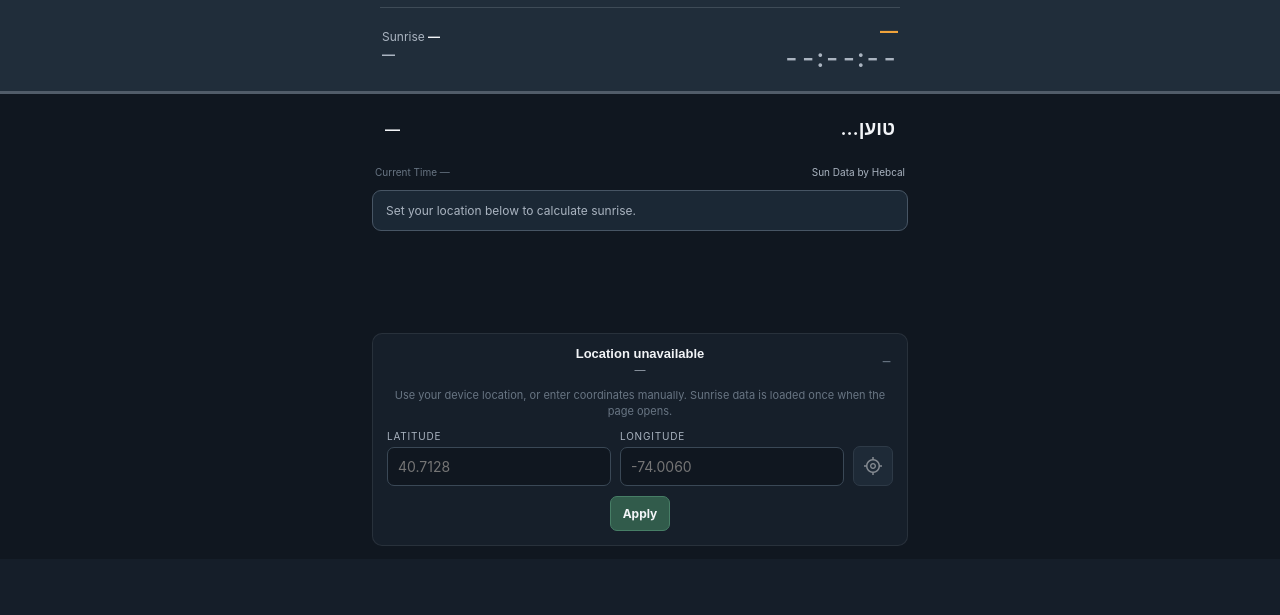
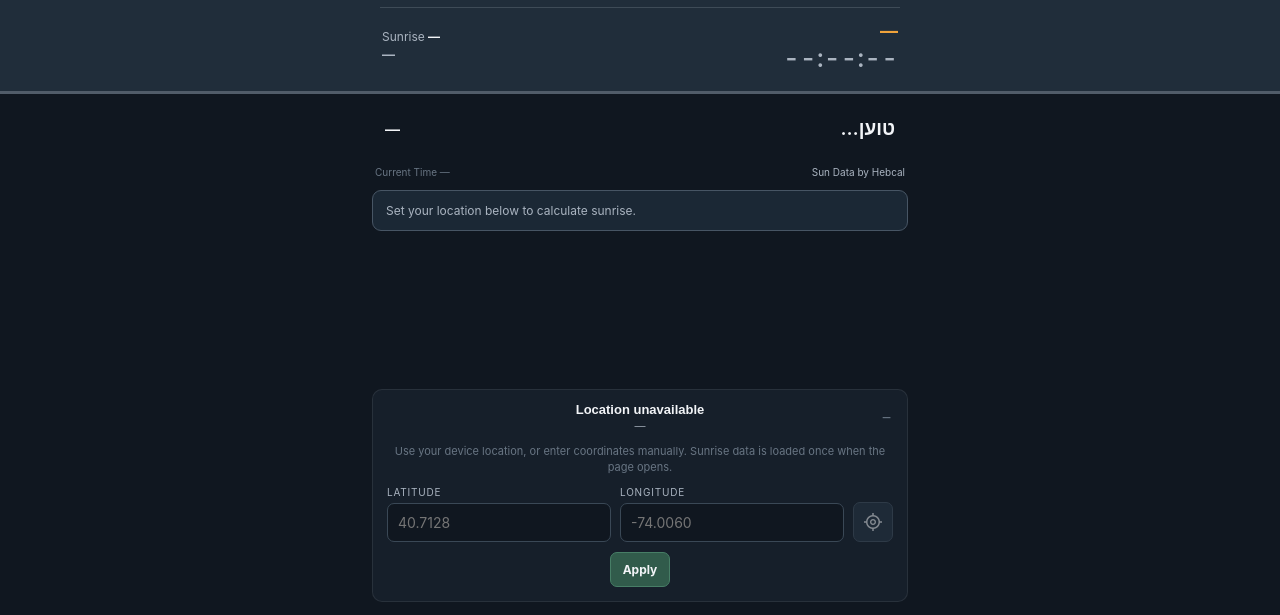
Before and after one commit to A-Berk/Sunrise-Countdown, a plain HTML site: page index.html in a window 1280 px wide. Shown: the part 185-800 px from the top of the page. Drawn offline with nearby package versions, Linux system fonts and the light colour scheme.

Commit message:
Update index.html
Fixed height span

```diff
--- a/index.html
+++ b/index.html
@@ -186,7 +186,6 @@ button.action:disabled { opacity: .5; cursor: wait; }
 .test-status { color: var(--orange); font-size: 10px; margin-top: 8px; }
 @media (min-width: 700px) {
   .hero { padding-top: max(7vh, 38px); }
-  .page { min-height: calc(100dvh - max(7vh, 38px)); }
 }
 @media (max-width: 380px) {
   .hero .content { padding: 18px 13px 15px; }
```
